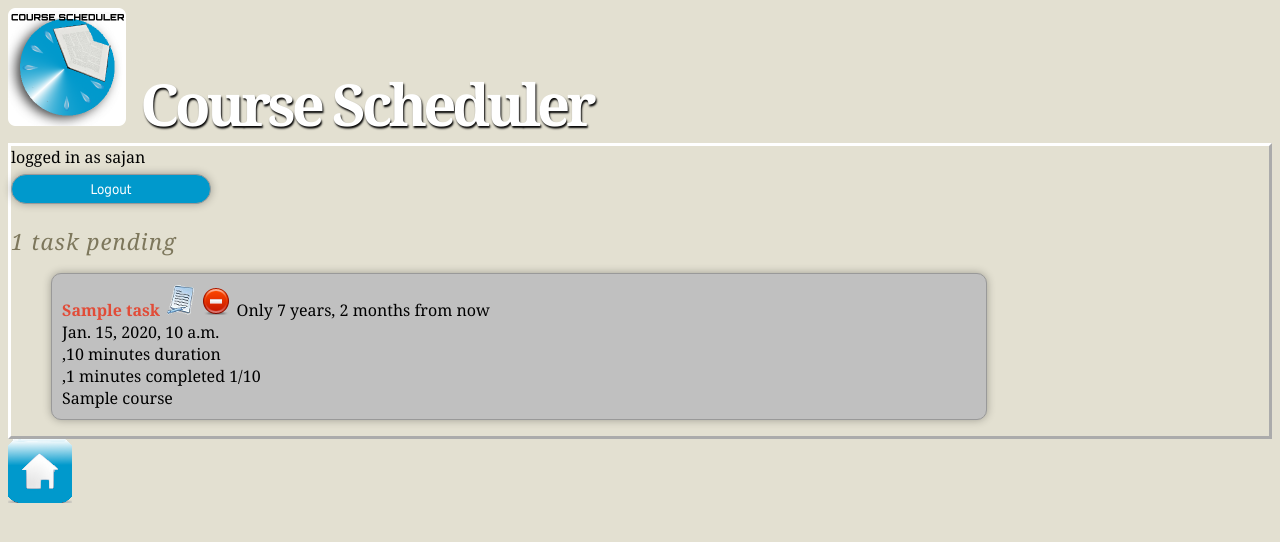
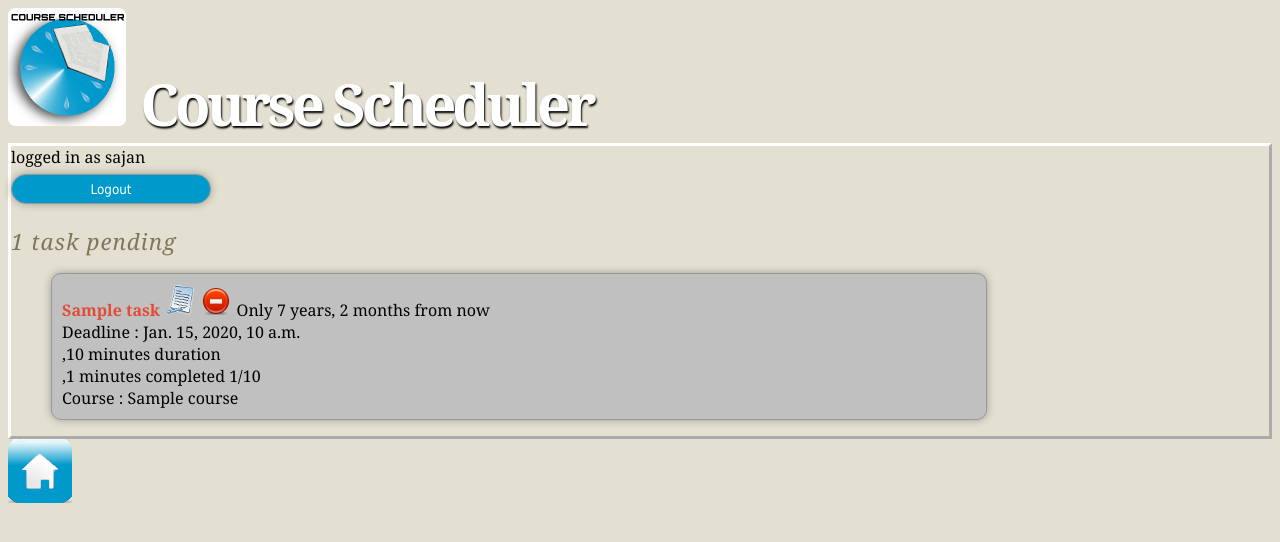
Before and after one commit to sajanjoseph/coursescheduler, a Django app: page /coursescheduler/pending_tasks/ in a window 1280 px wide. Shown: the top 542 px of the page. Run offline with Django 3.2, Linux system fonts and the light colour scheme; a user stored in the database is signed in; tables that the repository leaves empty hold one stand-in row (values such as "Sample post"); parts of the project's set-up code (start-up, migrations or seed data) failed here and were passed over; some libraries are stand-ins or nearby versions.

Commit message:
ordering of tasks,courses changed loginform error_message given rounded border

```diff
--- a/coursescheduler/media/css/loginform.css
+++ b/coursescheduler/media/css/loginform.css
@@ -81,8 +81,9 @@
 
 	}
 
-	#error_message {
+.error_message {
     border: 2px solid #FAAFBE;
+    border-radius:10px;
     margin: auto;
     padding: 0.5em;
     color: #fff;
--- a/coursescheduler/templates/scheduler/closed_tasks.html
+++ b/coursescheduler/templates/scheduler/closed_tasks.html
@@ -14,14 +14,14 @@
       <a href="{% url task_details task.id %}"><b>{{task.name}}</b> </a>
       <a href="{% url edit_task task.id  %}"><img src="{{ MEDIA_URL }}img/edit.png" ALT="EDIT"></a> <A href="{% url delete_task task.id  %}"><img src="{{ MEDIA_URL }}img/remove.png" ALT="DELETE"></A>
       <br>
-        {{task.submission_date}} <br>
+        Deadline : {{task.submission_date}} <br>
         {{ task.expected_duration|mts_to_hours}}  duration
         <br>
         {{task.completed_till_now|mts_to_hours}} completed
         <br>
-        {{task.course}}
+        Course : {{task.course}}
         <br>
-        closed on :
+        Closed on :
         {{task.closed_date}}
         </li>
    {% endfor %}
--- a/coursescheduler/templates/scheduler/includes/task_info.html
+++ b/coursescheduler/templates/scheduler/includes/task_info.html
@@ -30,12 +30,12 @@
 		{% endif %}
 
       <br>
-        {{task.submission_date}} <br>
+        Deadline : {{task.submission_date}} <br>
         {{ task.expected_duration|mts_to_hours}}  duration <br>
         {{task.completed_till_now|mts_to_hours}} completed
         <span class="pie">{{task.completed_till_now}}/{{ task.expected_duration}}</span>
         <br>
-        {{task.course}}
+        Course : {{task.course}}
 
 
         </li>
--- a/coursescheduler/templates/scheduler/mylogin.html
+++ b/coursescheduler/templates/scheduler/mylogin.html
@@ -12,10 +12,8 @@ login
 
 </div>
 
-
-
 {% if form.errors %}
- <p id="error_message">Login failed! Check your username and password.</p>
+ <p class="error_message">Login failed! Check your username and password.</p>
 {% endif %}
 
 
--- a/coursescheduler/views.py
+++ b/coursescheduler/views.py
@@ -162,7 +162,7 @@ def get_pending_tasks(user):
 
 
 def get_finished_tasks(user):
-    finished_tasks = Task.objects.filter(author=user,status='FINI')
+    finished_tasks = Task.objects.filter(author=user,status='FINI').order_by('-closed_date')
     return finished_tasks
 
 @login_required
@@ -212,7 +212,7 @@ def edit_course(request,id,template_name,page_title):
 
 @login_required
 def courses(request,template_name,page_title):
-    courses = Course.objects.filter(students = request.user)
+    courses = Course.objects.filter(students = request.user).order_by('title')
     context = {'page_title':page_title,'courses':courses}
     return custom_render(request,context,template_name)
 
```
Also changed, not shown: README.md.
